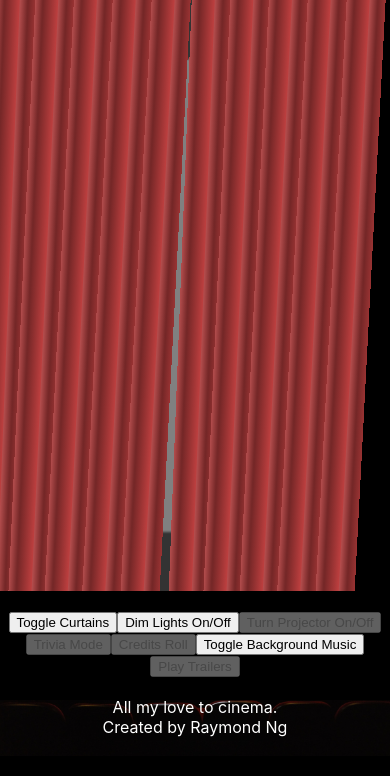
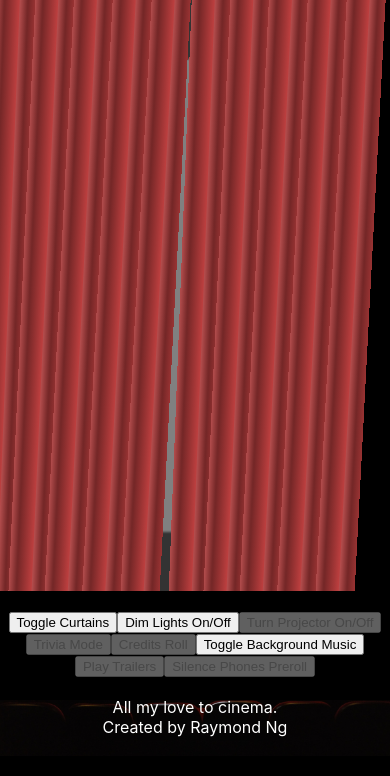
Before and after one commit to rayng86/movie-theater-exp, a React (Create React App) app: page / in a window 390 px wide. Shown: the top 776 px of the page. Built offline with nearby package versions, Linux system fonts and the light colour scheme; no server answers.

Commit message:
add silence phone preroll, add missing import react-youtube

```diff
--- a/src/App.tsx
+++ b/src/App.tsx
@@ -7,6 +7,7 @@ import { State, PossibleStates, ScreenViews } from './types';
 import TheaterCtrls from './components/TheaterCtrls';
 import CreditsComponent from './components/CreditsComponent';
 import { musicHelper } from './helper';
+import YouTubeVideoComponent from './components/YouTubeVideo';
 
 function App() {
   const [curtainState, setCurtainState] = useState(false);
@@ -106,6 +107,9 @@ function App() {
                 {isProjectorOn && screenView === ScreenViews.trailers && (
                   <YouTubeVideoComponent ytKey="kP9TfCWaQT4" changeScreenView={changeScreenView} />
                 )}
+                {isProjectorOn && screenView === ScreenViews.silentPolicyPreroll && (
+                  <YouTubeVideoComponent ytKey="j_eabL16a5w" changeScreenView={changeScreenView} />
+                )}
               </div>
             </div>
 
--- a/src/components/TheaterCtrls.tsx
+++ b/src/components/TheaterCtrls.tsx
@@ -46,6 +46,12 @@ const TheaterCtrls = ({
     >
       Play Trailers
     </button>
+    <button
+      disabled={!isProjectorOn}
+      onClick={() => changeScreenView(ScreenViews.silentPolicyPreroll)}
+    >
+      Silence Phones Preroll
+    </button>
   </div>
 );
 
```
